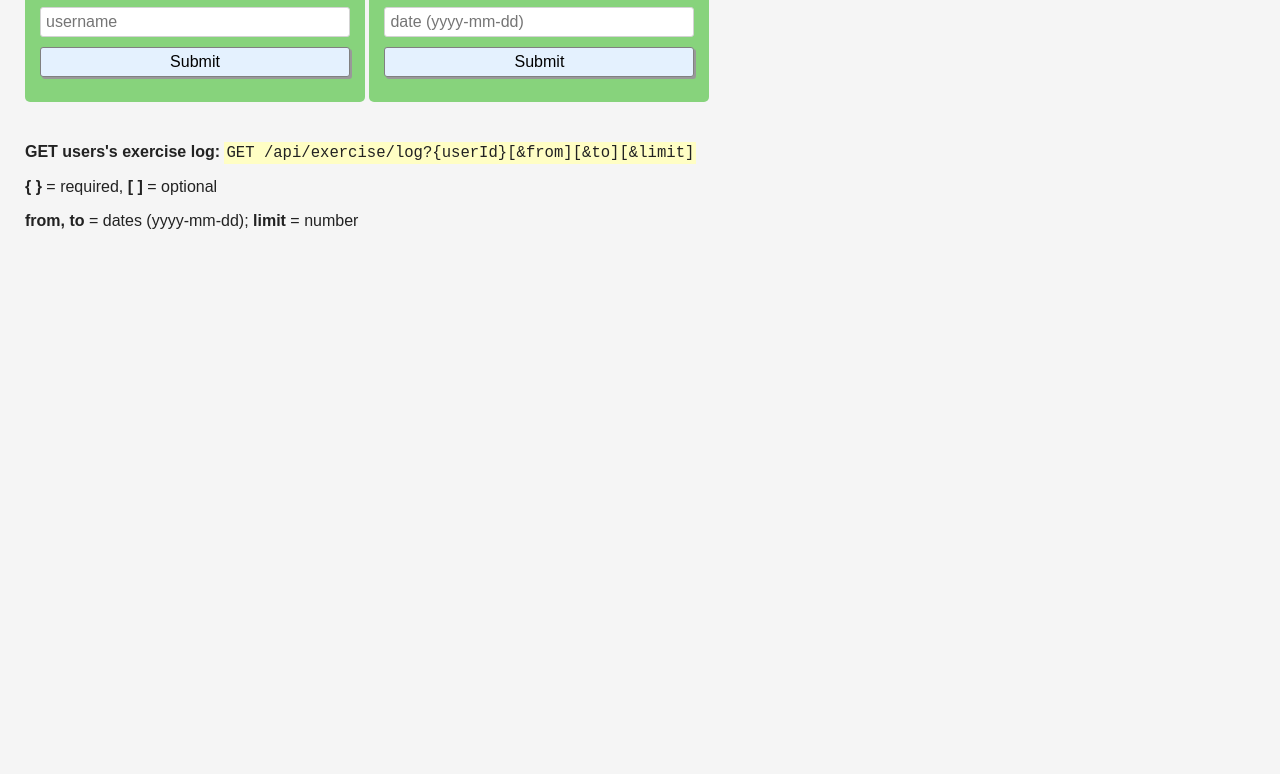
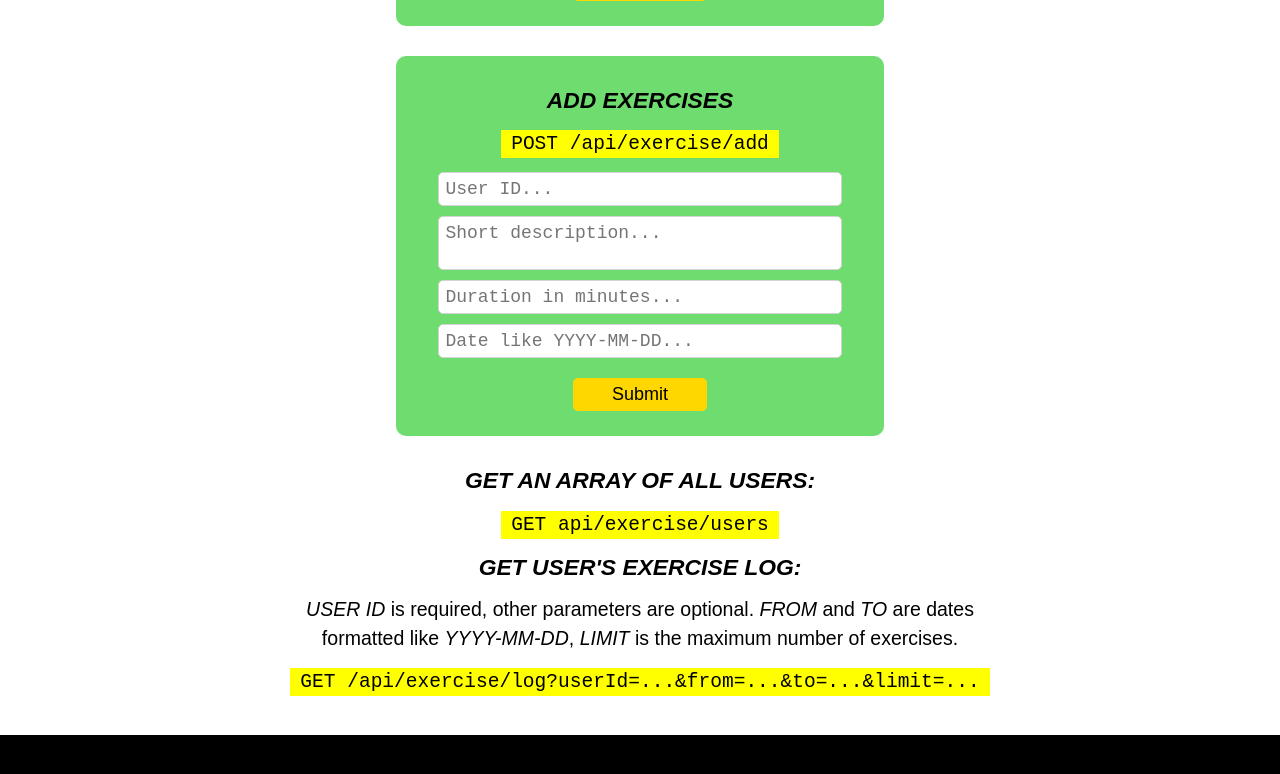
Before and after one commit to kristinasavova/exercise-tracker, a website: page views/index.html in a window 1280 px wide. Shown: the part 306-1080 px from the top of the page. Before the commit the page ends 800 px from the top, so only its background shows below. Drawn offline with Linux system fonts and the light colour scheme; files that its build step writes are made by us from their sources.

Commit message:
Final changes

```diff
--- a/models/user.js
+++ b/models/user.js
@@ -12,6 +12,9 @@ const UserSchema = new mongoose.Schema({
     }]
 });
 
+/**
+ * A method to populate 'exercises' path
+ */
 UserSchema.pre('findOne', function() {
     // `this` is an instance of mongoose.Query
     this.populate({ path: 'exercises', select: '-_id -__v -userId' });
--- a/public/style.css
+++ b/public/style.css
@@ -1,64 +1,108 @@
-
 * {
-  box-sizing: border-box;
+    box-sizing: border-box;
 }
 
 body {
-  font-family:sans-serif;
-  margin: 25px;
-  color: #222;
-  background-color: #f5f5f5;
+    font-family: sans-serif;
+    text-align: center;
+    margin: 0;
+    padding: 0;
+    min-height: 100vh;
+    /* min 16 px and growth slowly - half of the rate of the screen growth */
+    font-size: calc(0.9em + 0.4vw);
+    /* line height based on font size with viewport-relative growth */
+    line-height: calc(1.2em + 0.4vw);
+}
+
+header {
+    background-color: rgba(50, 205, 50, 0.7);
+    width: 100%;
+    padding: 5px;
 }
 
 h1 {
-  font-weight: bold;
-
+    margin: 0.5em auto;
+    /* growth more quickly for wider variation on larger screen */
+    font-size: calc(1.5rem + 0.8vw);
 }
 
-.bold {
-  font-weight: bold;
+h3 {
+    margin: 10px 0;
+    text-transform: uppercase;
+    font-style: italic;
 }
 
 p {
-  max-width: 900px;
+    margin: 0.7em auto;
+    max-width: 700px;
+}
+
+code {
+    font-style: normal;
+    font-family: monospace;
+    background-color: yellow;
+    padding: 3px 10px;
+}
+
+span {
+    font-size: calc(0.6em + 0.5vw);
+    float: right;
+}
+
+footer {
+    background-color: black;
+    height: 2em;
+    margin-top: 2em;
+}
+
+.main-content {
+    margin: 0;
+    padding: 0 15px;
 }
 
 form {
-  margin-bottom: 25px;
-  padding: 15px;
-  background-color: #87D37C;
-  display: inline-block;
-  width: 100%;
-  max-width: 340px;
-  border-radius: 5px;
+    background-color: rgba(50, 205, 50, 0.7);
+    border-radius: 10px;
+    max-width: 25em;
+    margin: 30px auto;
+    padding: 20px;
 }
 
-input {
-  display: block;
-  margin-bottom: 10px;
-  padding: 5px;
-  width: 100%;
-  border: 1px solid lightgrey;
-  border-radius: 3px;
-  font-size: 16px;
+input, textarea {
+    display: block;
+    margin: 10px auto;
+    padding: 6px;
+    width: 90%;
+    border: 1px solid lightgrey;
+    border-radius: 5px;
+    font-size: 16px;
+    font-family: monospace;
+}
+
+textarea {
+    resize: none;
 }
 
 input[type=submit] {
-  font-size: 16px;
-  border-radius: 3px;
-  background-color: #E4F1FE;
-  border: 1px solid grey;
-  box-shadow: 2px 2px #999;
-  cursor: pointer;
+    background-color: gold;
+    border: solid 1px lightgrey;
+    border: none;
+    width: 30%;
+    font-family: sans-serif;
+    margin: 20px auto 5px auto;
 }
 
 input[type=submit]:hover {
-  background-color: #FFFEC4;
+    background-color: cyan;
 }
 
-code {
-  font-family: monospace;
-  font-size: 1.2em;
-  background-color: #FFFEC4;
-  padding: 2px;
+@media (min-width: 50em) {
+
+    h1 {
+        font-size: 35px;
+    }
+
+    input, textarea {
+        font-size: 18px;
+    }
 }
--- a/views/index.html
+++ b/views/index.html
@@ -2,34 +2,38 @@
 <html>
 
    <head>
-      <title>Exercise Tracker | Free Code Camp</title>
-      <link rel="shortcut icon" href="https://cdn.hyperdev.com/us-east-1%3A52a203ff-088b-420f-81be-45bf559d01b1%2Ffavicon.ico" type="image/x-icon"/>
-      <link href="https://fonts.googleapis.com/css?family=Roboto" rel="stylesheet" type="text/css">
+      <title>Exercise Tracker</title>
+      <meta name="viewport" content="width=device-width, initial-scale=1.0">
       <link href="style.css" rel="stylesheet" type="text/css">
    </head>
 
    <body>
-      <div class="container">
-         <h1>Exercise tracker</h1>
-          <form action="/api/exercise/new-user" method="post">
-            <h3>Create a New User</h3>
+      <header>
+         <h1>EXERCISE TRACKER REST API</h1>
+      </header>
+      <div class="main-content">
+         <form action="/api/exercise/new-user" method="post">
+            <h3>Create new user</h3>
             <p><code>POST /api/exercise/new-user</code></p>
-            <input id="uname" type="text" name="username" placeholder="username">
+            <input id="uname" type="text" name="username" placeholder="Username..." required>
             <input type="submit" value="Submit">
-          </form>
-          <form action="/api/exercise/add" method="post">
+         </form>
+         <form action="/api/exercise/add" method="post">
             <h3>Add exercises</h3>
             <p><code>POST /api/exercise/add</code></p>
-            <input id="uid" type="text" name="userId" placeholder="userId*">
-            <input id="desc" type="text" name="description" placeholder="description*">
-            <input id="dur" type="text" name="duration" placeholder="duration* (mins.)">
-            <input id="dat" type="text" name="date" placeholder="date (yyyy-mm-dd)">
+            <input id="uid" type="text" name="userId" placeholder="User ID..." required>
+            <textarea id="desc" type="text" name="description" placeholder="Short description..." required></textarea>
+            <input id="dur" type="text" name="duration" placeholder="Duration in minutes..." required>
+            <input id="dat" type="text" name="date" placeholder="Date like YYYY-MM-DD... ">
             <input type="submit" value="Submit">
-          </form>
-          <p><strong>GET users's exercise log: </strong><code>GET /api/exercise/log?{userId}[&amp;from][&amp;to][&amp;limit]</code></p>
-          <p><strong>{ }</strong> = required, <strong>[ ]</strong> = optional</p>
-          <p><strong>from, to</strong> = dates (yyyy-mm-dd); <strong>limit</strong> = number</p>
+         </form>
+            <h3>GET AN ARRAY OF ALL USERS:</h3>
+            <p><code>GET api/exercise/users</code></p>
+            <h3>GET USER'S EXERCISE LOG:</h3>
+            <p><i>USER ID</i> is required, other parameters are optional. <i>FROM</i> and <i>TO</i> are dates formatted like <i>YYYY-MM-DD</i>, <i>LIMIT</i> is the maximum number of exercises.</p>
+            <p><code>GET /api/exercise/log?userId=...&amp;from=...&amp;to=...&amp;limit=...</code></p>
       </div>
+      <footer></footer>
    </body>
 
 </html>
```
Also changed, not shown: server.js (+5 -5 lines), README.md.
